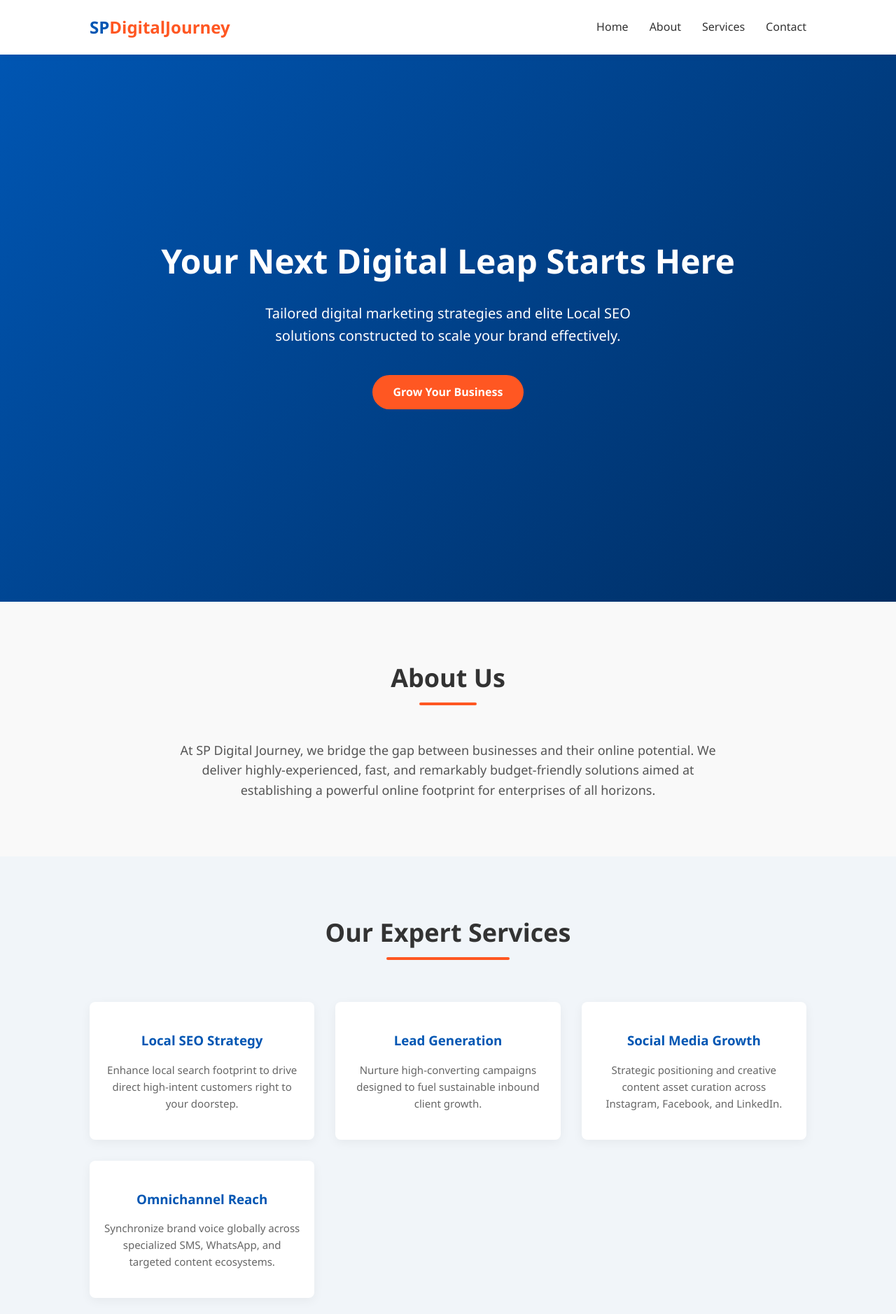
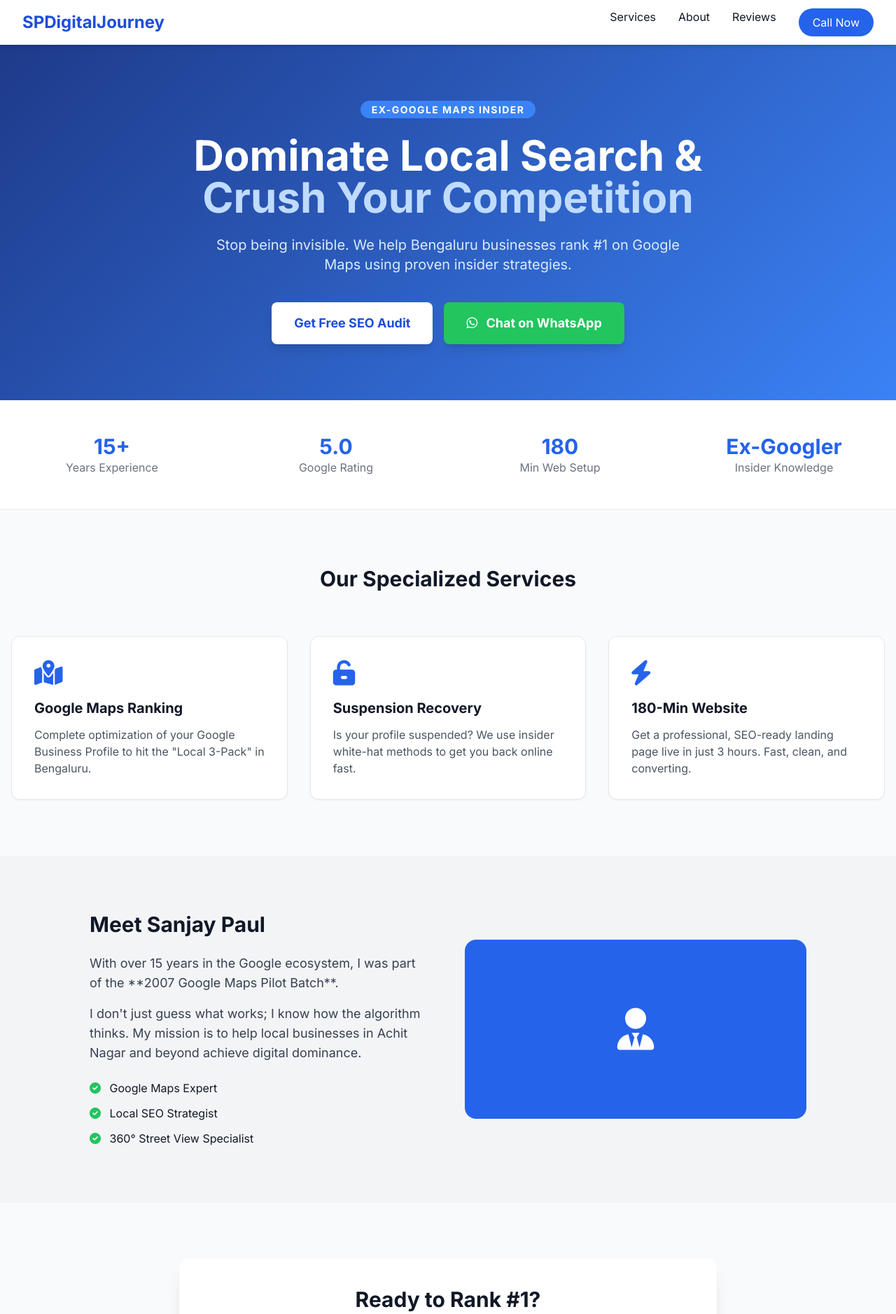
Before and after one commit to SPDigitalJourney/in, a plain HTML site: page index.html in a window 1280 px wide. Shown: the top 1878 px of the page at 70% size. Drawn offline with nearby package versions, Linux system fonts and the light colour scheme.

Commit message:
Revamp index.html with new title and layout
Updated the title and improved the overall structure and styling of the webpage. Added new sections for services and contact, and enhanced navigation.

```diff
--- a/index.html
+++ b/index.html
@@ -3,288 +3,160 @@
 <head>
     <meta charset="UTF-8">
     <meta name="viewport" content="width=device-width, initial-scale=1.0">
-    <title>SP Digital Journey | Digital Marketing & Local SEO Expert</title>
+    <title>SPDigitalJourney | Google Maps & Local SEO Expert Bengaluru</title>
+    <script src="https://cdn.tailwindcss.com"></script>
+    <link rel="stylesheet" href="https://cdnjs.cloudflare.com/ajax/libs/font-awesome/6.0.0/css/all.min.css">
     <style>
-        /* Base Styling */
-        * {
-            margin: 0;
-            padding: 0;
-            box-sizing: border-box;
-            font-family: 'Segoe UI', Tahoma, Geneva, Verdana, sans-serif;
-        }
-        body {
-            color: #333;
-            line-height: 1.6;
-            background-color: #f9f9f9;
-        }
-        a {
-            text-decoration: none;
-            color: inherit;
-        }
-
-        /* Header */
-        header {
-            background-color: #ffffff;
-            padding: 20px 10%;
-            display: flex;
-            justify-content: space-between;
-            align-items: center;
-            position: fixed;
-            width: 100%;
-            top: 0;
-            z-index: 1000;
-            box-shadow: 0 2px 10px rgba(0,0,0,0.05);
-        }
-        .logo {
-            font-size: 24px;
-            font-weight: 700;
-            color: #0056b3;
-        }
-        .logo span {
-            color: #ff5722;
-        }
-        nav ul {
-            display: flex;
-            list-style: none;
-        }
-        nav ul li {
-            margin-left: 30px;
-        }
-        nav ul li a {
-            font-weight: 500;
-            transition: color 0.3s;
-        }
-        nav ul li a:hover {
-            color: #0056b3;
-        }
-
-        /* Hero Section */
-        .hero {
-            background: linear-gradient(135deg, #0056b3 0%, #002d62 100%);
-            color: #ffffff;
-            height: 100vh;
-            display: flex;
-            flex-direction: column;
-            justify-content: center;
-            align-items: center;
-            text-align: center;
-            padding: 0 20px;
-            margin-top: 60px;
-        }
-        .hero h1 {
-            font-size: 48px;
-            margin-bottom: 20px;
-            font-weight: 700;
-        }
-        .hero p {
-            font-size: 20px;
-            margin-bottom: 40px;
-            max-width: 600px;
-        }
-        .cta-btn {
-            background-color: #ff5722;
-            color: #fff;
-            padding: 12px 30px;
-            border-radius: 25px;
-            font-weight: 600;
-            transition: background 0.3s, transform 0.2s;
-        }
-        .cta-btn:hover {
-            background-color: #e64a19;
-            transform: translateY(-2px);
-        }
-
-        /* Section Global Layout */
-        section {
-            padding: 80px 10%;
-            text-align: center;
-        }
-        section h2 {
-            font-size: 36px;
-            margin-bottom: 20px;
-            position: relative;
-            display: inline-block;
-        }
-        section h2::after {
-            content: '';
-            width: 50%;
-            height: 4px;
-            background-color: #ff5722;
-            position: absolute;
-            bottom: -10px;
-            left: 25%;
-            border-radius: 2px;
-        }
-
-        /* About Section */
-        .about p {
-            max-width: 800px;
-            margin: 40px auto 0 auto;
-            font-size: 18px;
-            color: #555;
-        }
-
-        /* Services Section */
-        .services {
-            background-color: #f1f5f9;
-        }
-        .services-grid {
-            display: grid;
-            grid-template-columns: repeat(auto-fit, minmax(250px, 1fr));
-            gap: 30px;
-            margin-top: 50px;
-        }
-        .service-card {
-            background-color: #fff;
-            padding: 40px 20px;
-            border-radius: 8px;
-            box-shadow: 0 4px 15px rgba(0,0,0,0.05);
-            transition: transform 0.3s;
-        }
-        .service-card:hover {
-            transform: translateY(-5px);
-        }
-        .service-card h3 {
-            margin-bottom: 15px;
-            color: #0056b3;
-        }
-        .service-card p {
-            color: #666;
-            font-size: 15px;
-        }
-
-        /* Contact Section */
-        .contact form {
-            max-width: 600px;
-            margin: 40px auto 0 auto;
-            background: #fff;
-            padding: 40px;
-            border-radius: 8px;
-            box-shadow: 0 4px 15px rgba(0,0,0,0.05);
-            text-align: left;
-        }
-        .form-group {
-            margin-bottom: 20px;
-        }
-        .form-group label {
-            display: block;
-            margin-bottom: 5px;
-            font-weight: 500;
-        }
-        .form-group input, .form-group textarea {
-            width: 100%;
-            padding: 10px;
-            border: 1px solid #ccc;
-            border-radius: 4px;
-            font-size: 16px;
-        }
-        .form-group textarea {
-            resize: vertical;
-            height: 120px;
-        }
-        .submit-btn {
-            background-color: #0056b3;
-            color: white;
-            border: none;
-            padding: 12px 20px;
-            font-size: 16px;
-            font-weight: 600;
-            border-radius: 4px;
-            cursor: pointer;
-            width: 100%;
-            transition: background 0.3s;
-        }
-        .submit-btn:hover {
-            background-color: #004085;
-        }
-
-        /* Footer */
-        footer {
-            background-color: #222;
-            color: #fff;
-            text-align: center;
-            padding: 20px;
-            font-size: 14px;
-        }
-
-        /* Responsive Design */
-        @media (max-width: 768px) {
-            header { padding: 15px 5%; }
-            nav ul { display: none; } /* Kept simple for a core single-page draft */
-            .hero h1 { font-size: 32px; }
-            .hero p { font-size: 16px; }
-            section { padding: 60px 5%; }
-        }
+        @import url('https://fonts.googleapis.com/css2?family=Inter:wght@300;400;600;700&display=swap');
+        body { font-family: 'Inter', sans-serif; }
+        .hero-gradient { background: linear-gradient(135deg, #1e3a8a 0%, #3b82f6 100%); }
     </style>
 </head>
-<body>
+<body class="bg-gray-50 text-gray-900">
 
-    <header>
-        <div class="logo">SP<span>DigitalJourney</span></div>
-        <nav>
-            <ul>
-                <li><a href="#hero">Home</a></li>
-                <li><a href="#about">About</a></li>
-                <li><a href="#services">Services</a></li>
-                <li><a href="#contact">Contact</a></li>
-            </ul>
-        </nav>
+    <!-- Navigation -->
+    <nav class="bg-white shadow-md sticky top-0 z-50">
+        <div class="max-w-7xl mx-auto px-4 sm:px-6 lg:px-8">
+            <div class="flex justify-between h-16 items-center">
+                <div class="text-2xl font-bold text-blue-700">SPDigitalJourney</div>
+                <div class="hidden md:flex space-x-8 font-medium">
+                    <a href="#services" class="hover:text-blue-600">Services</a>
+                    <a href="#about" class="hover:text-blue-600">About</a>
+                    <a href="#reviews" class="hover:text-blue-600">Reviews</a>
+                    <a href="tel:+917942548372" class="bg-blue-600 text-white px-5 py-2 rounded-full hover:bg-blue-700 transition">Call Now</a>
+                </div>
+            </div>
+        </div>
+    </nav>
+
+    <!-- Hero Section -->
+    <header class="hero-gradient text-white py-20 px-4">
+        <div class="max-w-7xl mx-auto text-center">
+            <span class="bg-blue-500 text-sm font-bold px-4 py-1 rounded-full uppercase tracking-widest">Ex-Google Maps Insider</span>
+            <h1 class="text-4xl md:text-6xl font-extrabold mt-6 leading-tight">
+                Dominate Local Search & <br><span class="text-blue-200">Crush Your Competition</span>
+            </h1>
+            <p class="mt-6 text-xl text-blue-100 max-w-2xl mx-auto">
+                Stop being invisible. We help Bengaluru businesses rank #1 on Google Maps using proven insider strategies.
+            </p>
+            <div class="mt-10 flex flex-col md:flex-row justify-center gap-4">
+                <a href="#contact" class="bg-white text-blue-700 px-8 py-4 rounded-lg font-bold text-lg shadow-lg hover:bg-gray-100 transition">Get Free SEO Audit</a>
+                <a href="https://wa.me/919067" class="bg-green-500 text-white px-8 py-4 rounded-lg font-bold text-lg shadow-lg hover:bg-green-600 transition">
+                    <i class="fab fa-whatsapp mr-2"></i> Chat on WhatsApp
+                </a>
+            </div>
+        </div>
     </header>
 
-    <div class="hero" id="hero">
-        <h1>Your Next Digital Leap Starts Here</h1>
-        <p>Tailored digital marketing strategies and elite Local SEO solutions constructed to scale your brand effectively.</p>
-        <a href="#contact" class="cta-btn">Grow Your Business</a>
-    </div>
-
-    <section class="about" id="about">
-        <h2>About Us</h2>
-        <p>At SP Digital Journey, we bridge the gap between businesses and their online potential. We deliver highly-experienced, fast, and remarkably budget-friendly solutions aimed at establishing a powerful online footprint for enterprises of all horizons.</p>
-    </section>
-
-    <section class="services" id="services">
-        <h2>Our Expert Services</h2>
-        <div class="services-grid">
-            <div class="service-card">
-                <h3>Local SEO Strategy</h3>
-                <p>Enhance local search footprint to drive direct high-intent customers right to your doorstep.</p>
+    <!-- Trust Stats -->
+    <section class="py-12 bg-white border-b">
+        <div class="max-w-7xl mx-auto px-4 grid grid-cols-2 md:grid-cols-4 gap-8 text-center">
+            <div>
+                <div class="text-3xl font-bold text-blue-600">15+</div>
+                <div class="text-gray-500">Years Experience</div>
             </div>
-            <div class="service-card">
-                <h3>Lead Generation</h3>
-                <p>Nurture high-converting campaigns designed to fuel sustainable inbound client growth.</p>
+            <div>
+                <div class="text-3xl font-bold text-blue-600">5.0</div>
+                <div class="text-gray-500">Google Rating</div>
             </div>
-            <div class="service-card">
-                <h3>Social Media Growth</h3>
-                <p>Strategic positioning and creative content asset curation across Instagram, Facebook, and LinkedIn.</p>
+            <div>
+                <div class="text-3xl font-bold text-blue-600">180</div>
+                <div class="text-gray-500">Min Web Setup</div>
             </div>
-            <div class="service-card">
-                <h3>Omnichannel Reach</h3>
-                <p>Synchronize brand voice globally across specialized SMS, WhatsApp, and targeted content ecosystems.</p>
+            <div>
+                <div class="text-3xl font-bold text-blue-600">Ex-Googler</div>
+                <div class="text-gray-500">Insider Knowledge</div>
             </div>
         </div>
     </section>
 
-    <section class="contact" id="contact">
-        <h2>Get in Touch</h2>
-        <form action="#" method="POST" onsubmit="alert('Thank you for reaching out to SP Digital Journey! We will contact you shortly.'); return false;">
-            <div class="form-group">
-                <label for="name">Name</label>
-                <input type="text" id="name" placeholder="Your Name" required>
+    <!-- Services -->
+    <section id="services" class="py-20 px-4">
+        <div class="max-w-7xl mx-auto">
+            <h2 class="text-3xl font-bold text-center mb-16">Our Specialized Services</h2>
+            <div class="grid md:grid-cols-3 gap-8">
+                <!-- Service 1 -->
+                <div class="bg-white p-8 rounded-xl shadow-sm border hover:shadow-md transition">
+                    <div class="text-blue-600 text-4xl mb-4"><i class="fas fa-map-marked-alt"></i></div>
+                    <h3 class="text-xl font-bold mb-3">Google Maps Ranking</h3>
+                    <p class="text-gray-600">Complete optimization of your Google Business Profile to hit the "Local 3-Pack" in Bengaluru.</p>
+                </div>
+                <!-- Service 2 -->
+                <div class="bg-white p-8 rounded-xl shadow-sm border hover:shadow-md transition">
+                    <div class="text-blue-600 text-4xl mb-4"><i class="fas fa-unlock-alt"></i></div>
+                    <h3 class="text-xl font-bold mb-3">Suspension Recovery</h3>
+                    <p class="text-gray-600">Is your profile suspended? We use insider white-hat methods to get you back online fast.</p>
+                </div>
+                <!-- Service 3 -->
+                <div class="bg-white p-8 rounded-xl shadow-sm border hover:shadow-md transition">
+                    <div class="text-blue-600 text-4xl mb-4"><i class="fas fa-bolt"></i></div>
+                    <h3 class="text-xl font-bold mb-3">180-Min Website</h3>
+                    <p class="text-gray-600">Get a professional, SEO-ready landing page live in just 3 hours. Fast, clean, and converting.</p>
+                </div>
             </div>
-            <div class="form-group">
-                <label for="email">Email</label>
-                <input type="email" id="email" placeholder="Your Email Address" required>
-            </div>
-            <div class="form-group">
-                <label for="message">Project Requirements</label>
-                <textarea id="message" placeholder="Tell us about your digital goals..." required></textarea>
-            </div>
-            <button type="submit" class="submit-btn">Send Enquiry</button>
-        </form>
+        </div>
     </section>
 
-    <footer>
-        <p>&copy; 2026 SP Digital Journey. All Rights Reserved. | Partnered with Udyam MSME</p>
+    <!-- About Section -->
+    <section id="about" class="py-20 bg-gray-100 px-4">
+        <div class="max-w-5xl mx-auto flex flex-col md:flex-row items-center gap-12">
+            <div class="md:w-1/2">
+                <h2 class="text-3xl font-bold mb-6">Meet Sanjay Paul</h2>
+                <p class="text-lg text-gray-700 mb-4">
+                    With over 15 years in the Google ecosystem, I was part of the **2007 Google Maps Pilot Batch**.
+                </p>
+                <p class="text-lg text-gray-700 mb-6">
+                    I don't just guess what works; I know how the algorithm thinks. My mission is to help local businesses in Achit Nagar and beyond achieve digital dominance.
+                </p>
+                <ul class="space-y-3">
+                    <li><i class="fas fa-check-circle text-green-500 mr-2"></i> Google Maps Expert</li>
+                    <li><i class="fas fa-check-circle text-green-500 mr-2"></i> Local SEO Strategist</li>
+                    <li><i class="fas fa-check-circle text-green-500 mr-2"></i> 360° Street View Specialist</li>
+                </ul>
+            </div>
+            <div class="md:w-1/2 bg-blue-600 h-64 w-full rounded-2xl flex items-center justify-center text-white text-6xl">
+                <i class="fas fa-user-tie"></i>
+            </div>
+        </div>
+    </section>
+
+    <!-- Contact Form -->
+    <section id="contact" class="py-20 px-4">
+        <div class="max-w-3xl mx-auto bg-white p-10 rounded-2xl shadow-xl">
+            <h2 class="text-3xl font-bold text-center mb-8">Ready to Rank #1?</h2>
+            <form action="#" method="POST" class="space-y-4">
+                <div class="grid md:grid-cols-2 gap-4">
+                    <input type="text" placeholder="Your Name" class="w-full p-3 border rounded-lg focus:ring-2 focus:ring-blue-500 outline-none">
+                    <input type="email" placeholder="Email Address" class="w-full p-3 border rounded-lg focus:ring-2 focus:ring-blue-500 outline-none">
+                </div>
+                <input type="text" placeholder="Business Name" class="w-full p-3 border rounded-lg focus:ring-2 focus:ring-blue-500 outline-none">
+                <textarea placeholder="Tell us about your business" rows="4" class="w-full p-3 border rounded-lg focus:ring-2 focus:ring-blue-500 outline-none"></textarea>
+                <button type="submit" class="w-full bg-blue-700 text-white py-4 rounded-lg font-bold hover:bg-blue-800 transition">Send Message</button>
+            </form>
+        </div>
+    </section>
+
+    <!-- Footer -->
+    <footer class="bg-gray-900 text-white py-12 px-4">
+        <div class="max-w-7xl mx-auto grid md:grid-cols-3 gap-8">
+            <div>
+                <h3 class="text-xl font-bold mb-4">SPDigitalJourney</h3>
+                <p class="text-gray-400">Achit Nagar, Soladevanahalli, Bengaluru, Karnataka 560107</p>
+            </div>
+            <div>
+                <h3 class="text-xl font-bold mb-4">Contact</h3>
+                <p class="text-gray-400">Phone: +91 7942548372</p>
+                <p class="text-gray-400">Expertise: Local SEO & Google Maps</p>
+            </div>
+            <div class="flex space-x-4 text-2xl">
+                <a href="#" class="hover:text-blue-400"><i class="fab fa-facebook"></i></a>
+                <a href="#" class="hover:text-pink-400"><i class="fab fa-instagram"></i></a>
+                <a href="#" class="hover:text-blue-300"><i class="fab fa-twitter"></i></a>
+            </div>
+        </div>
+        <div class="text-center mt-10 border-t border-gray-800 pt-8 text-gray-500 text-sm">
+            &copy; 2025 SPDigitalJourney. All rights reserved.
+        </div>
     </footer>
 
 </body>
```
